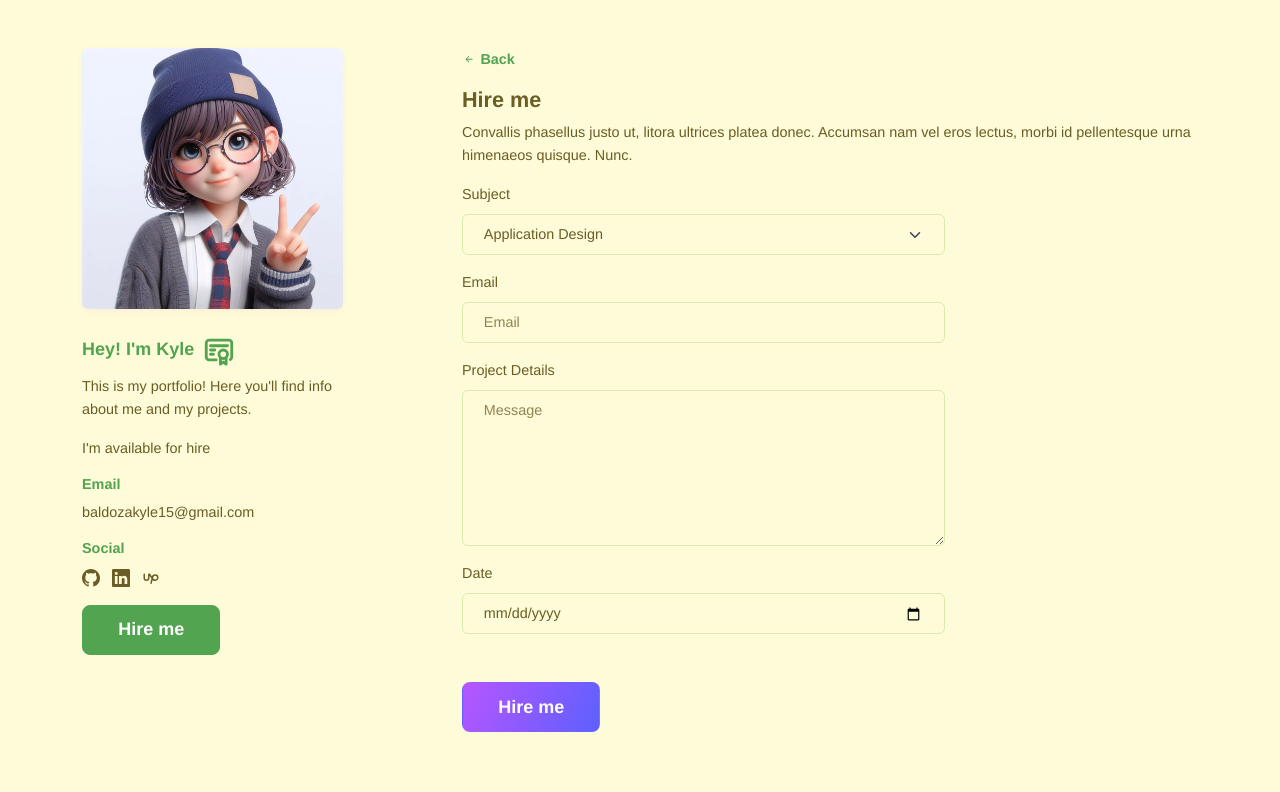
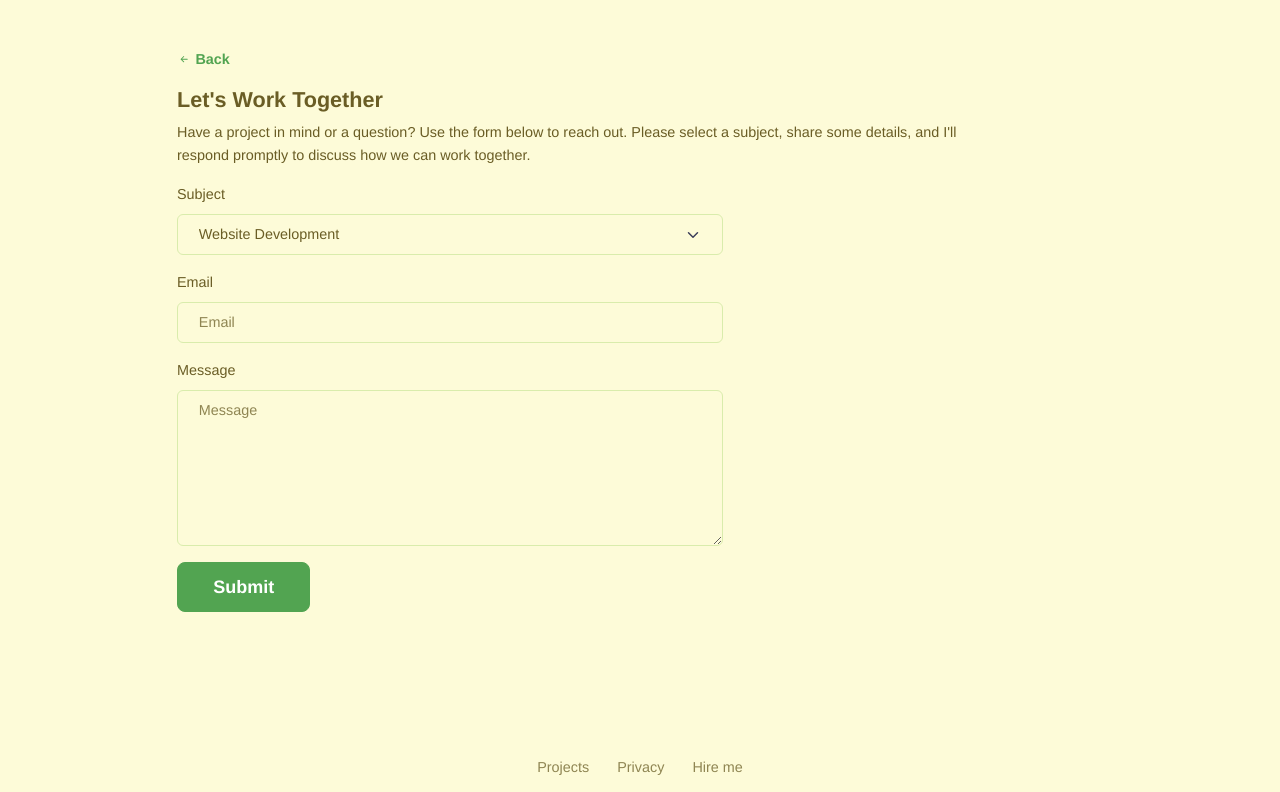
Before and after one commit to kyleylikey/kyleylikey.github.io, a plain HTML site: page hire-me.html in a window 1280 px wide. Shown: the top 792 px of the page. Drawn offline with Linux system fonts and the light colour scheme; a web font is replaced by a local one.

Commit message:
fixed form submission

```diff
--- a/hire-me.html
+++ b/hire-me.html
@@ -15,58 +15,28 @@
     <section class="my-5">
         <div class="container">
             <div class="row">
-                <div class="col-lg-3">
-                    <div class="row row-cols-1 row-cols-sm-2 row-cols-lg-1 mb-5 mb-md-3">
-                        <div class="col-sm-4"><img class="img-fluid border rounded border-0 shadow-sm mb-4" alt="Profile Image" src="assets/img/profile.webp"></div>
-                        <div class="col-sm-8 order-sm-first order-lg-last">
-                            <h3 class="fs-5 fw-bold text-primary align-items-center" style="display: flex;">Hey! I'm Kyle<svg xmlns="http://www.w3.org/2000/svg" width="1em" height="1em" viewBox="0 0 24 24" stroke-width="2" stroke="currentColor" fill="none" stroke-linecap="round" stroke-linejoin="round" class="icon icon-tabler icon-tabler-certificate ms-2" style="font-size: 34px;">
-                                    <path stroke="none" d="M0 0h24v24H0z" fill="none"></path>
-                                    <path d="M15 15m-3 0a3 3 0 1 0 6 0a3 3 0 1 0 -6 0"></path>
-                                    <path d="M13 17.5v4.5l2 -1.5l2 1.5v-4.5"></path>
-                                    <path d="M10 19h-5a2 2 0 0 1 -2 -2v-10c0 -1.1 .9 -2 2 -2h14a2 2 0 0 1 2 2v10a2 2 0 0 1 -1 1.73"></path>
-                                    <path d="M6 9l12 0"></path>
-                                    <path d="M6 12l3 0"></path>
-                                    <path d="M6 15l2 0"></path>
-                                </svg></h3>
-                            <p>This is my portfolio! Here you'll find info about me and my projects.</p>
-                            <p>I'm available for hire</p>
-                            <h3 class="fs-6 fw-bold text-primary">Email</h3>
-                            <p>baldozakyle15@gmail.com</p>
-                            <h3 class="fs-6 fw-bold text-primary">Social</h3>
-                            <ul class="list-inline">
-                                <li class="list-inline-item"><a class="text-reset" href="#"><svg xmlns="http://www.w3.org/2000/svg" width="1em" height="1em" fill="currentColor" viewBox="0 0 16 16" class="bi bi-github fs-5">
-                                            <path d="M8 0C3.58 0 0 3.58 0 8c0 3.54 2.29 6.53 5.47 7.59.4.07.55-.17.55-.38 0-.19-.01-.82-.01-1.49-2.01.37-2.53-.49-2.69-.94-.09-.23-.48-.94-.82-1.13-.28-.15-.68-.52-.01-.53.63-.01 1.08.58 1.23.82.72 1.21 1.87.87 2.33.66.07-.52.28-.87.51-1.07-1.78-.2-3.64-.89-3.64-3.95 0-.87.31-1.59.82-2.15-.08-.2-.36-1.02.08-2.12 0 0 .67-.21 2.2.82.64-.18 1.32-.27 2-.27.68 0 1.36.09 2 .27 1.53-1.04 2.2-.82 2.2-.82.44 1.1.16 1.92.08 2.12.51.56.82 1.27.82 2.15 0 3.07-1.87 3.75-3.65 3.95.29.25.54.73.54 1.48 0 1.07-.01 1.93-.01 2.2 0 .21.15.46.55.38A8.012 8.012 0 0 0 16 8c0-4.42-3.58-8-8-8"></path>
-                                        </svg></a></li>
-                                <li class="list-inline-item"><a class="text-reset" href="#"><svg xmlns="http://www.w3.org/2000/svg" width="1em" height="1em" fill="currentColor" viewBox="0 0 16 16" class="bi bi-linkedin fs-5">
-                                            <path d="M0 1.146C0 .513.526 0 1.175 0h13.65C15.474 0 16 .513 16 1.146v13.708c0 .633-.526 1.146-1.175 1.146H1.175C.526 16 0 15.487 0 14.854V1.146zm4.943 12.248V6.169H2.542v7.225h2.401m-1.2-8.212c.837 0 1.358-.554 1.358-1.248-.015-.709-.52-1.248-1.342-1.248-.822 0-1.359.54-1.359 1.248 0 .694.521 1.248 1.327 1.248h.016zm4.908 8.212V9.359c0-.216.016-.432.08-.586.173-.431.568-.878 1.232-.878.869 0 1.216.662 1.216 1.634v3.865h2.401V9.25c0-2.22-1.184-3.252-2.764-3.252-1.274 0-1.845.7-2.165 1.193v.025h-.016a5.54 5.54 0 0 1 .016-.025V6.169h-2.4c.03.678 0 7.225 0 7.225h2.4"></path>
-                                        </svg></a></li>
-                                <li class="list-inline-item"><a class="text-reset" href="#"><svg xmlns="http://www.w3.org/2000/svg" width="1em" height="1em" viewBox="0 0 24 24" stroke-width="2" stroke="currentColor" fill="none" stroke-linecap="round" stroke-linejoin="round" class="icon icon-tabler icon-tabler-brand-upwork fs-5">
-                                            <path stroke="none" d="M0 0h24v24H0z" fill="none"></path>
-                                            <path d="M3 7v5a3 3 0 0 0 6 0v-5h1l4 6c.824 1.319 1.945 2 3.5 2a3.5 3.5 0 0 0 0 -7c-2.027 0 -3.137 1 -3.5 3c-.242 1.33 -.908 4 -2 8"></path>
-                                        </svg></a></li>
-                            </ul><a class="btn btn-lg btn-primary text-white" role="button" href="/hire-me.html">Hire me</a>
-                        </div>
-                    </div>
-                </div>
-                <div class="col-lg-8 offset-lg-1">
+                <div class="col-lg-9 offset-lg-1">
                     <div class="row mb-5">
                         <div class="col"><a class="fw-bold link-primary d-flex align-items-center text-decoration-none mb-3" href="/"><svg xmlns="http://www.w3.org/2000/svg" width="1em" height="1em" fill="currentColor" viewBox="0 0 16 16" class="bi bi-arrow-left-short me-1">
                                     <path fill-rule="evenodd" d="M12 8a.5.5 0 0 1-.5.5H5.707l2.147 2.146a.5.5 0 0 1-.708.708l-3-3a.5.5 0 0 1 0-.708l3-3a.5.5 0 1 1 .708.708L5.707 7.5H11.5a.5.5 0 0 1 .5.5"></path>
                                 </svg>Back</a>
-                            <h1 class="fs-4 fw-bold">Hire me</h1>
-                            <p>Convallis phasellus justo ut, litora ultrices platea donec. Accumsan nam vel eros lectus, morbi id pellentesque urna himenaeos quisque. Nunc.</p>
+                            <h1 class="fs-4 fw-bold">Let's Work Together</h1>
+                            <p>Have a project in mind or a question? Use the form below to reach out. Please select a subject, share some details, and I'll respond promptly to discuss how we can work together.</p>
                             <div class="row d-flex">
                                 <div class="col-md-8 col-lg-8">
-                                    <form method="post">
-                                        <div class="mb-3"><label class="form-label">Subject</label><select class="border-secondary form-select" id="subject">
-                                                <option value="12" selected="">Application Design</option>
-                                                <option value="13">This is item 2</option>
-                                                <option value="14">This is item 3</option>
+                                    <form target="_blank" action="https://formsubmit.co/6cebd3b2824e60a12eee8ec1519f5011" method="POST">                                        <div class="mb-3"><label class="form-label">Subject</label><select class="border-secondary form-select" id="subject">
+                                                <option value="Website Development" selected="">Website Development</option>
+                                                <option value="Mobile Development">Mobile Development</option>
+                                                <option value="Project Proposal">Project Proposal</option>
+                                                <option value="Collaboration Request">Collaboration Request</option>
+                                                <option value="General Inquiry">General Inquiry</option>
+                                                <option value="Other">Other</option>
                                             </select></div>
                                         <div class="mb-3"><label class="form-label">Email</label><input class="border-secondary form-control" type="email" id="email" name="email" placeholder="Email"></div>
-                                        <div class="mb-3"><label class="form-label">Project Details</label><textarea class="border-secondary form-control" id="message" name="message" rows="6" placeholder="Message"></textarea></div>
-                                        <div class="mb-5"><label class="form-label">Date</label><input class="border-secondary form-control" id="date" type="date"></div>
-                                        <div><button class="btn btn-lg btn-primary-dragient" type="submit">Hire me</button></div>
+                                        <div class="mb-3"><label class="form-label">Message</label><textarea class="border-secondary form-control" id="message" name="message" rows="6" placeholder="Message"></textarea></div>
+                                        <div><button class="btn btn-lg btn-primary text-white" type="submit">Submit</button></div>
+                                        <input type="hidden" name="_next" value="https://kyleylikey.github.io/">
+                                        <input type="hidden" name="_captcha" value="false">
                                     </form>
                                 </div>
                             </div>
```
Also changed, not shown: index.html (+4 -3 lines), privacy.html (deleted, +0 -83 lines), assets/bootstrap/css/bootstrap.min.css.
